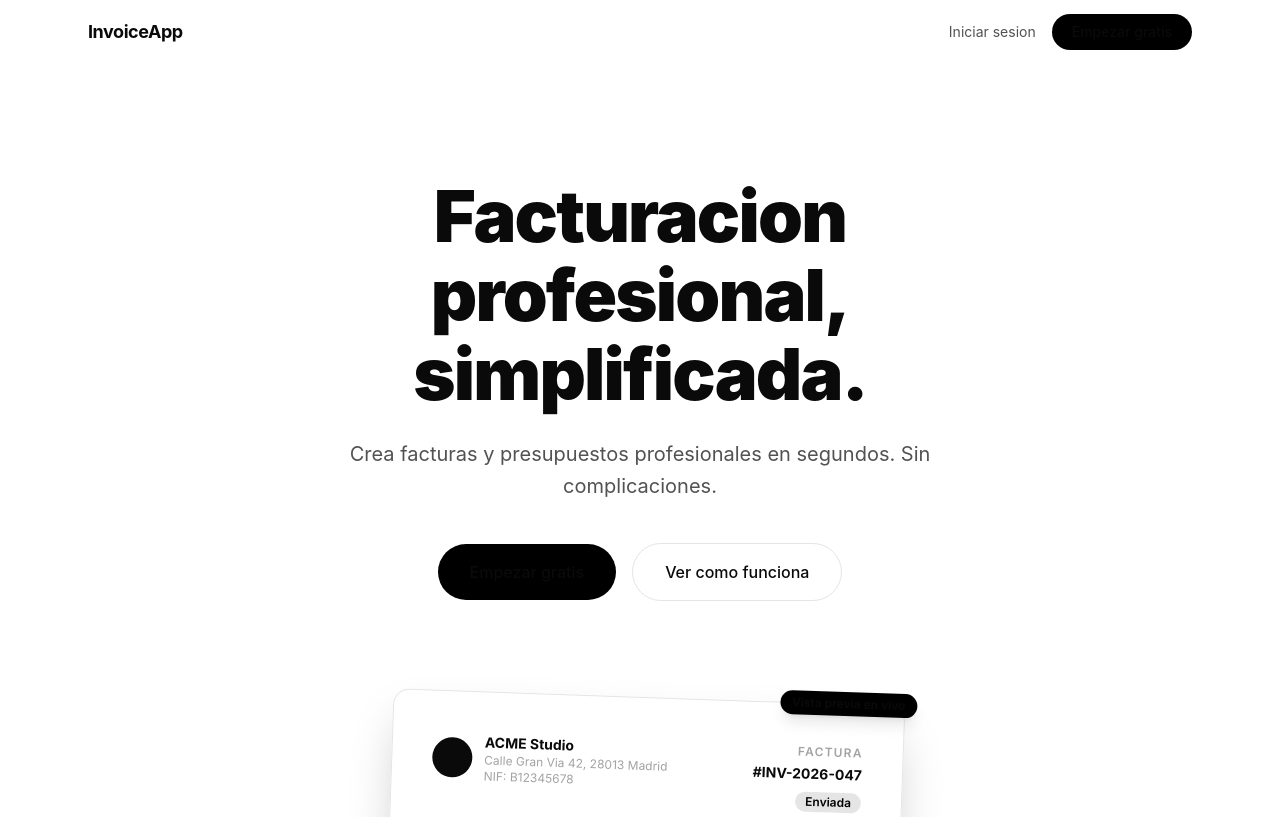
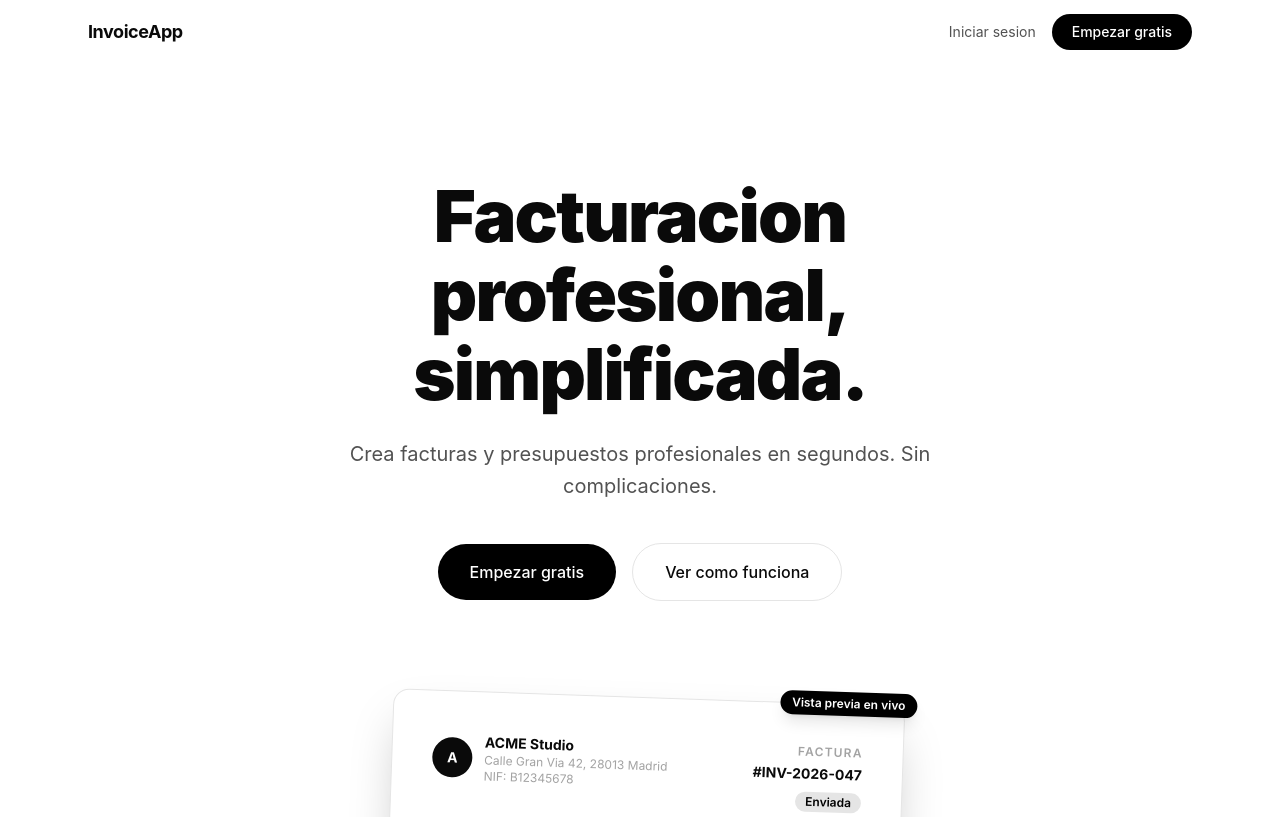
Before and after one commit to sergioramosv/invoiceapp, a Next.js app: page / in a window 1280 px wide. Shown: the top 817 px of the page. Built offline with nearby package versions, Linux system fonts and the light colour scheme; no server answers.

Commit message:
fix: restaurar bg-white/bg-black/transparent en tema

```diff
--- a/src/app/globals.css
+++ b/src/app/globals.css
@@ -3,6 +3,9 @@
 @theme {
   --color-*: initial;
 
+  --color-white: #ffffff;
+  --color-black: #000000;
+  --color-transparent: transparent;
   --color-primary: #000000;
   --color-primary-light: #333333;
   --color-primary-dark: #000000;
```
